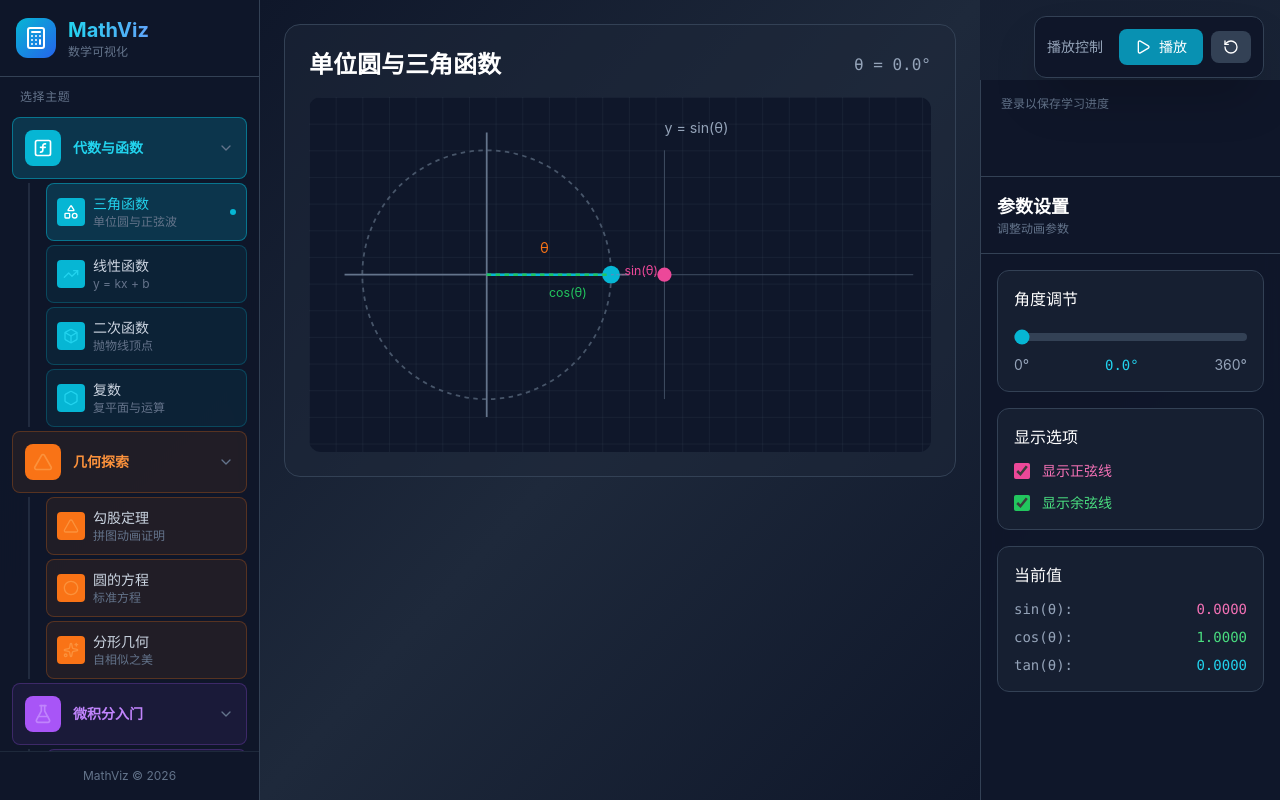
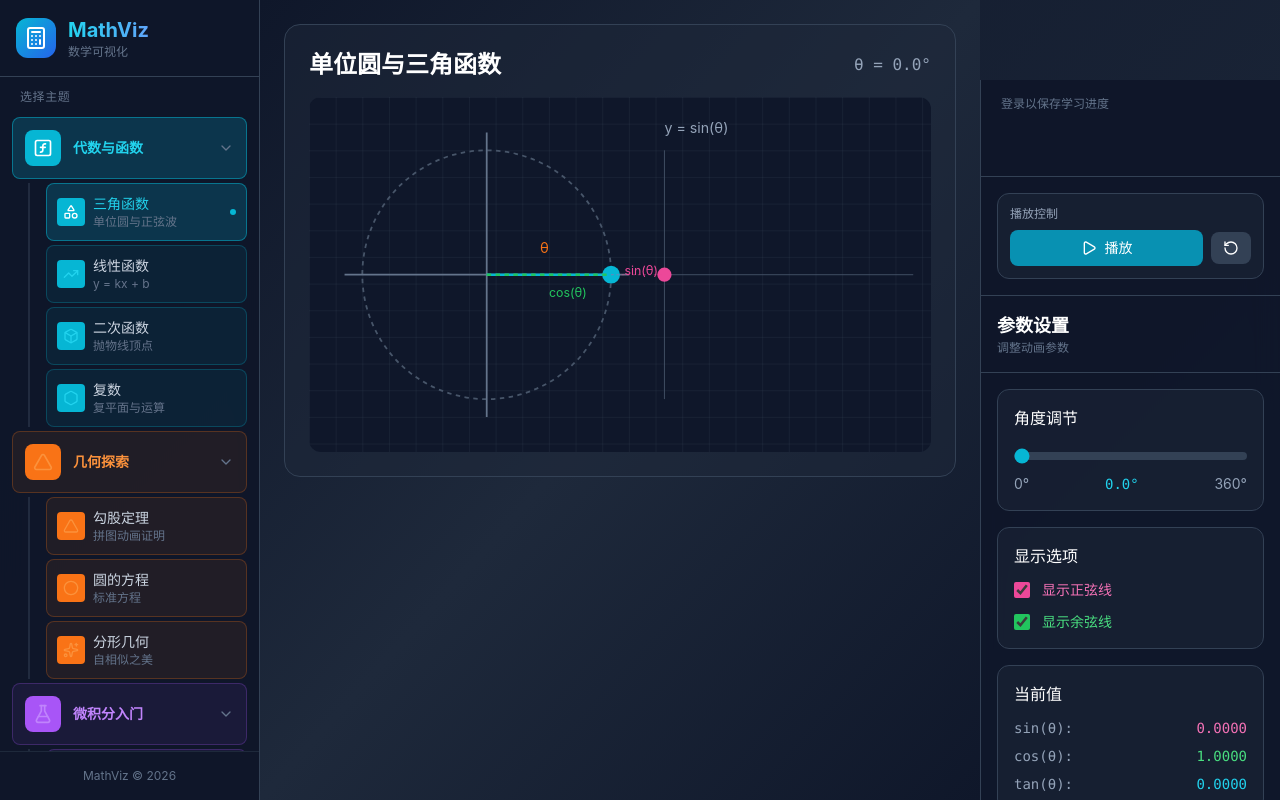
Before and after one commit to lyq077-lu/MathViz, a React (Vite) app: page / in a window 1280 px wide. Built offline with nearby package versions, Linux system fonts and the light colour scheme.

Commit message:
feat: 将播放控制按钮移动到右侧栏登录按钮下方
- 移除右上角悬浮的播放控制面板
- 新增 PlaybackControlInline 组件
- 右侧栏布局：登录 → 播放控制 → 参数设置标题 → 控制面板

```diff
--- a/src/App.tsx
+++ b/src/App.tsx
@@ -295,39 +295,33 @@ function LeftPanel() {
   );
 }
 
-// ============ 播放控制 - 右上角悬浮 ============
-function PlaybackControl() {
+// ============ 播放控制组件 ============
+function PlaybackControlInline() {
   const { isPlaying, setIsPlaying, reset } = useAnimation();
 
   return (
-    <div
-      style={{
-        position: 'fixed',
-        right: '16px',
-        top: '16px',
-        zIndex: 1001
-      }}
-      className="bg-slate-900/95 backdrop-blur-md border border-slate-700 rounded-xl p-3 shadow-2xl flex items-center gap-2"
-    >
-      <span className="text-slate-400 text-sm mr-2 hidden sm:inline">播放控制</span>
+    <div className="bg-slate-800/50 rounded-xl p-3 border border-slate-700">
+      <p className="text-xs text-slate-400 mb-2">播放控制</p>
+      <div className="flex items-center gap-2">
         <motion.button
-        whileHover={{ scale: 1.05 }}
-        whileTap={{ scale: 0.95 }}
+          whileHover={{ scale: 1.02 }}
+          whileTap={{ scale: 0.98 }}
           onClick={() => setIsPlaying(!isPlaying)}
-        className="bg-cyan-600 hover:bg-cyan-500 text-white py-2 px-4 rounded-lg flex items-center justify-center gap-2"
+          className="flex-1 bg-cyan-600 hover:bg-cyan-500 text-white py-2 px-3 rounded-lg flex items-center justify-center gap-2"
         >
           {isPlaying ? <Pause className="w-4 h-4" /> : <Play className="w-4 h-4" />}
           <span className="text-sm">{isPlaying ? '暂停' : '播放'}</span>
         </motion.button>
         <motion.button
-        whileHover={{ scale: 1.05 }}
-        whileTap={{ scale: 0.95 }}
+          whileHover={{ scale: 1.02 }}
+          whileTap={{ scale: 0.98 }}
           onClick={reset}
           className="bg-slate-700 hover:bg-slate-600 text-white py-2 px-3 rounded-lg"
           title="重置"
         >
           <RotateCcw className="w-4 h-4" />
         </motion.button>
+      </div>
     </div>
   );
 }
@@ -389,6 +383,10 @@ function RightPanel() {
       {/* 用户登录区域 */}
       <div className="p-4 border-b border-slate-700 shrink-0">
         <GoogleAuthButton />
+      </div>
+      {/* 播放控制 */}
+      <div className="p-4 border-b border-slate-700 shrink-0">
+        <PlaybackControlInline />
       </div>
       <div className="p-4 border-b border-slate-700 shrink-0">
         <h2 className="text-lg font-bold text-white">参数设置</h2>
@@ -907,7 +905,6 @@ function AppContent() {
   return (
     <>
       <LeftPanel />
-      <PlaybackControl />
       <RightPanel />
       <MainContent />
     </>
```
Lines whose indentation alone changed are shown as unchanged.
